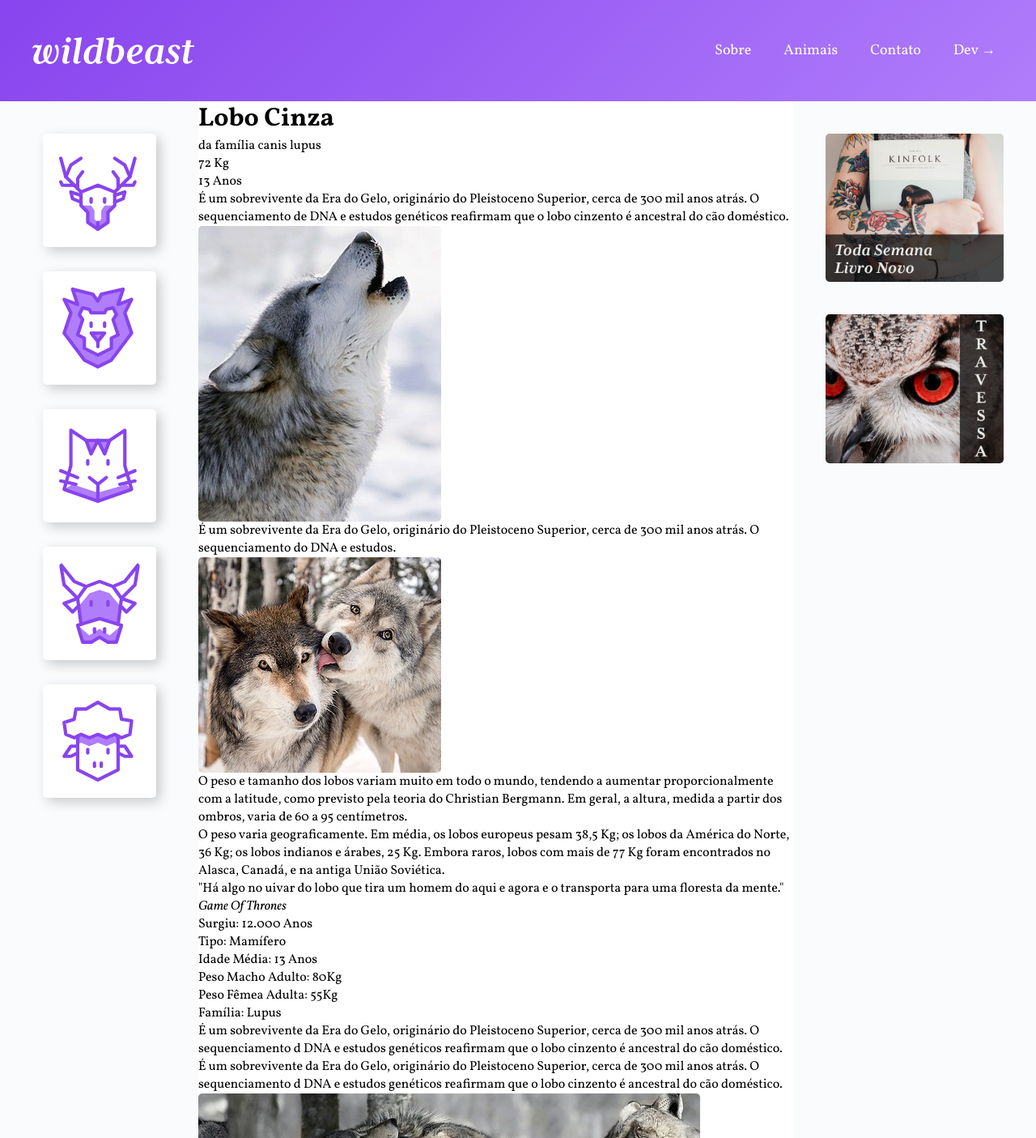
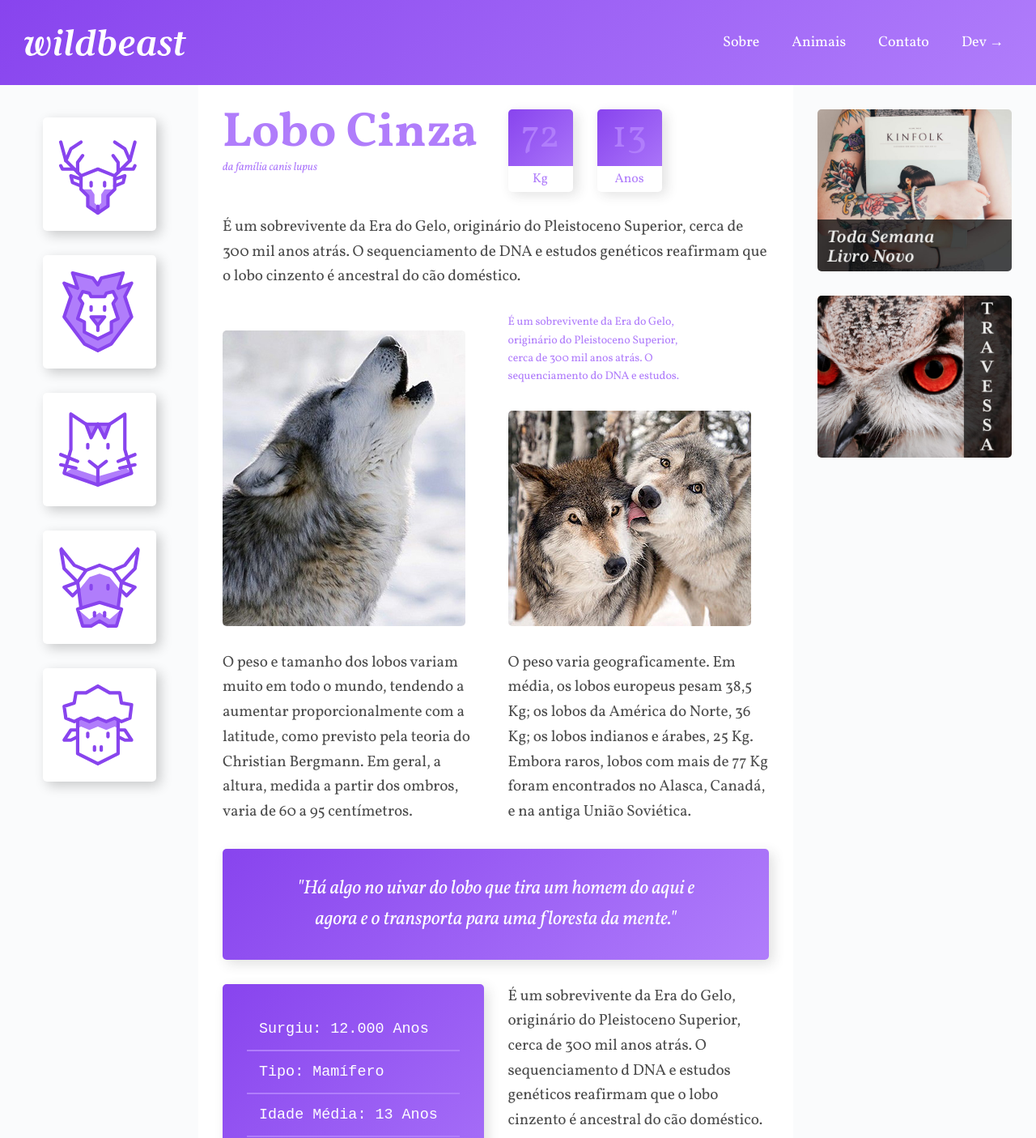
Before and after one commit to Zilla3k/Wildbeast, a plain HTML site: page index.html in a window 1280 px wide. Shown: the top 1405 px of the page at 81% size. Drawn offline with Linux system fonts and the light colour scheme.

Commit message:
commit content.css

```diff
--- a/css/anuncio.css
+++ b/css/anuncio.css
@@ -2,6 +2,6 @@
   background-color: #fafbfc;
   display: grid;
   align-content: start;
-  padding: 40px;
-  gap: 40px;
+  padding: 30px;
+  gap: 30px;
 }
--- /dev/null
+++ b/css/content.css
@@ -0,0 +1,116 @@
+.content {
+  max-width: 900px;
+  margin: 0 auto;
+  padding: 30px;
+  display: grid;
+  grid-template-columns: 1fr 1fr;
+  gap: 30px;
+}
+
+.col-2 {
+  grid-column: 1/-1;
+}
+
+.img-1 {
+  grid-row: 3/5;
+  align-self: end;
+}
+.img-2 {
+  align-self: end;
+}
+
+p {
+  font-size: 1.2em;
+  line-height: 1.6;
+  letter-spacing: -0.005em;
+  color: rgba(0, 0, 0, 0.7);
+}
+
+.info p + p {
+  margin-top: 30px;
+}
+
+.title {
+  color: #b07dfb;
+}
+.title h1 {
+  font-size: 3.75em;
+  line-height: 1;
+  font-weight: 700;
+}
+.title span {
+  font-size: 0.875em;
+  font-style: italic;
+}
+
+.caracteristicas {
+  display: flex;
+  color: #b07dfb;
+  align-items: flex-start;
+}
+
+.caracteristicas span {
+  display: block;
+}
+
+.caracteristicas > div {
+  width: 80px;
+  text-align: center;
+  background: linear-gradient(135deg, #8844ee, #b07dfb);
+  border-radius: 5px;
+  box-shadow: 5px 5px 15px 0px rgba(44, 44, 44, 0.15);
+  position: relative;
+}
+
+.caracteristicas > div:first-child {
+  margin-right: 30px;
+}
+
+.numero {
+  font-size: 3em;
+  line-height: 1;
+  margin: 10px auto;
+}
+
+.rotulo {
+  background-color: #fff;
+  border-radius: 0 0 5px 5px;
+  padding: 5px 0;
+  position: relative;
+  top: 2px;
+}
+
+.destaque {
+  font-size: 0.875em;
+  color: #b07dfb;
+  max-width: 26ch;
+}
+
+.citacao,
+.attributes {
+  padding: 30px;
+  border-radius: 5px;
+  background: linear-gradient(135deg, #8844ee, #b07dfb);
+  box-shadow: 5px 5px 15px 0 rgba(44, 44, 44, 0.15);
+  align-self: start;
+}
+
+.citacao p {
+  font-size: 1.5em;
+  font-style: italic;
+  text-align: center;
+  max-width: 500px;
+  margin: 0 auto;
+  color: #fff;
+}
+
+.attributes li {
+  color: #fff;
+  font-family: "Courier New", Courier, monospace;
+  font-size: 1.15em;
+  padding: 15px;
+}
+
+.attributes li + li {
+  border-top: 2px solid #b07dfb;
+}
--- a/css/header.css
+++ b/css/header.css
@@ -1,6 +1,6 @@
 .header {
   background: linear-gradient(135deg, #8844ee, #b07dfb);
-  padding: 40px;
+  padding: 30px;
   display: grid;
   grid-template-columns: 1fr auto;
   align-items: center;
--- a/css/style.css
+++ b/css/style.css
@@ -10,6 +10,9 @@
 /* Sidenav Style */
 @import "./sidenav.css";
 
+/* Content Style */
+@import "./content.css";
+
 /* Anuncio Style */
 @import "./anuncio.css";
 
--- a/index.html
+++ b/index.html
@@ -52,22 +52,22 @@
           <span class="numero">13</span>
           <span class="rotulo">Anos</span>
         </div>
+      </div>
 
-        <p>
+      <p class="col-2">
         É um sobrevivente da Era do Gelo, originário do Pleistoceno Superior, cerca de 300 mil anos atrás. O sequenciamento de DNA e estudos genéticos reafirmam que o lobo cinzento é ancestral do cão doméstico.
       </p>
-        <img src="./img/wolf1.jpg" alt="lobo 1">
-        <p>É um sobrevivente da Era do Gelo, originário do Pleistoceno Superior, cerca de 300 mil anos atrás. O sequenciamento do DNA e estudos.</p>
-        <img src="./img/wolf2.jpg" alt="lobo 2">
+      <img class="img-1" src="./img/wolf1.jpg" alt="lobo 1">
+      <p class="destaque">É um sobrevivente da Era do Gelo, originário do Pleistoceno Superior, cerca de 300 mil anos atrás. O sequenciamento do DNA e estudos.</p>
+      <img class="img-2" src="./img/wolf2.jpg" alt="lobo 2">
 
       <p>O peso e tamanho dos lobos variam muito em todo o mundo, tendendo a aumentar proporcionalmente com a latitude, como previsto pela teoria do Christian Bergmann. Em geral, a altura, medida a partir dos ombros, varia de 60 a 95 centímetros.</p>
       <p>
         O peso varia geograficamente. Em média, os lobos europeus pesam 38,5 Kg; os lobos da América do Norte, 36 Kg; os lobos indianos e árabes, 25 Kg. Embora raros, lobos com mais de 77 Kg foram encontrados no Alasca, Canadá, e na antiga União Soviética.
       </p>
 
-        <blockquote class="citacao">
+      <blockquote class="citacao col-2">
         <p>"Há algo no uivar do lobo que tira um homem do aqui e agora e o transporta para uma floresta da mente."</p>
-          <cite>Game Of Thrones</cite>
       </blockquote>
 
       <ul class="attributes">
@@ -83,8 +83,7 @@
         <p>É um sobrevivente da Era do Gelo, originário do Pleistoceno Superior, cerca de 300 mil anos atrás. O sequenciamento d DNA e estudos genéticos reafirmam que o lobo cinzento é ancestral do cão doméstico.</p>
       </div>
 
-        <img src="./img/wolf3.jpg" alt="lobo 3">
-      </div>
+      <img class="col-2" src="./img/wolf3.jpg" alt="lobo 3">
     </main>
 
     <aside class="anuncio">
```
Lines whose indentation alone changed are shown as unchanged.
